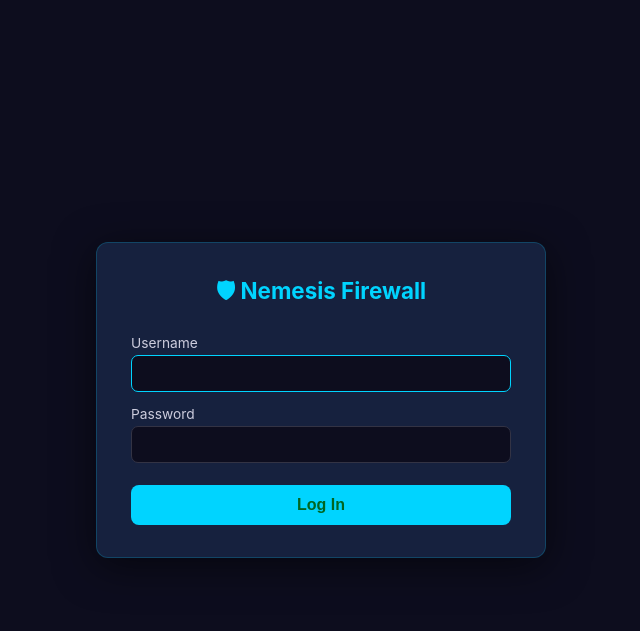
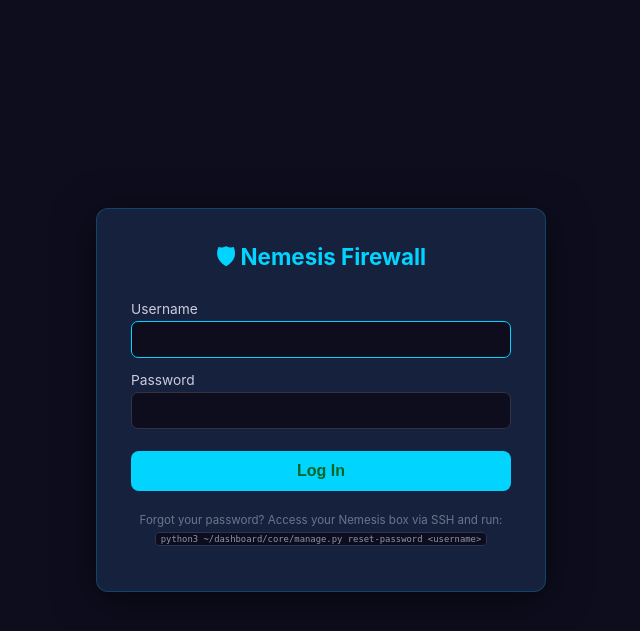
Before and after one commit to nemesis981/dashboard, a Flask app: page /login in a window 1280 px wide. Shown: the top 631 px of the page, without its empty margins (319-959 px from the left). Run offline with Flask 3, Linux system fonts and the light colour scheme; some libraries are stand-ins or nearby versions.

Commit message:
fix: setup page copy button + login page recovery hint + session identity cleanup
Co-Authored-By: Claude Opus 4.8 (1M context) <noreply@anthropic.com>

```diff
--- a/templates/login.html
+++ b/templates/login.html
@@ -18,6 +18,10 @@
              border-radius:8px; padding:11px; font-size:1em; font-weight:bold; cursor:pointer; }
     .error { background:#ff444422; border:1px solid #ff4444; color:#ff8888;
              border-radius:8px; padding:10px 12px; margin-bottom:14px; font-size:0.85em; }
+    .login-hint { margin-top:20px; font-size:0.72em; color:#6b7689; text-align:center;
+                  line-height:1.6; }
+    .login-hint code { background:#0d0d1e; border:1px solid #2a3450; border-radius:4px;
+                       padding:1px 5px; color:#8a98b3; font-size:0.95em; }
   </style>
 </head>
 <body>
@@ -31,6 +35,10 @@
       <input type="password" id="password" name="password" autocomplete="current-password">
       <button type="submit">Log In</button>
     </form>
+    <p class="login-hint">
+      Forgot your password? Access your Nemesis box via SSH and run:<br>
+      <code>python3 ~/dashboard/core/manage.py reset-password &lt;username&gt;</code>
+    </p>
   </div>
 </body>
 </html>
```
Also changed, not shown: templates/setup.html (+23 -3 lines).
